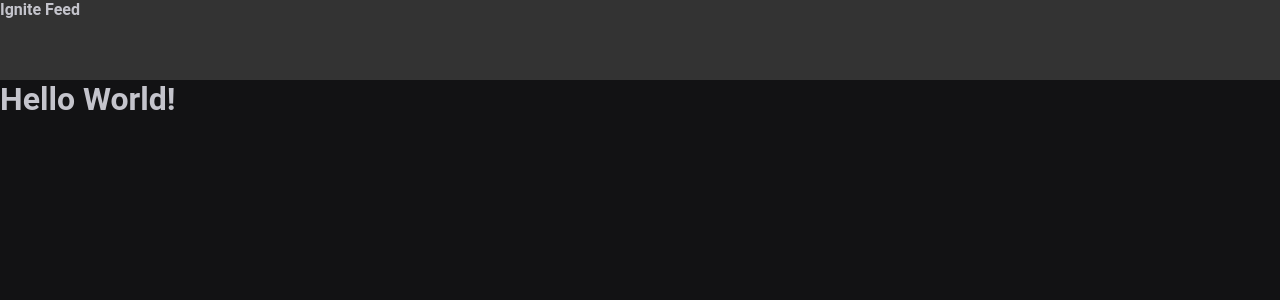
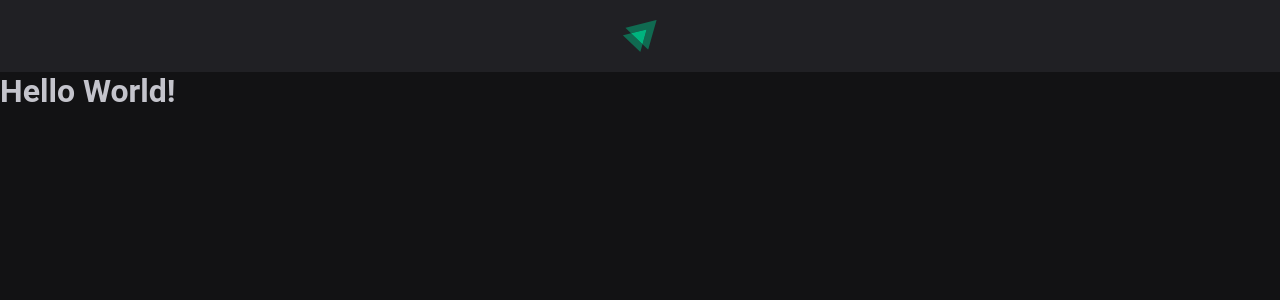
Before and after one commit to pedrolgarcia/ignite-feed, a React app: page / in a window 1280 px wide. Shown: the top 300 px of the page. Built offline with nearby package versions, Linux system fonts and the light colour scheme; the HTML template or start-up script is replaced by a standard one.

Commit message:
feat: header component

```diff
--- a/src/components/Header.jsx
+++ b/src/components/Header.jsx
@@ -1,9 +1,11 @@
 import styles from "./Header.module.css";
+
+import igniteLogo from "../assets/ignite-logo.svg";
 
 export function Header() {
   return (
     <header className={styles.header}>
-      <strong>Ignite Feed</strong>
+      <img src={igniteLogo} alt="Logotipo do Ignite" />
     </header>
   );
 }
--- a/src/components/Header.module.css
+++ b/src/components/Header.module.css
@@ -1,4 +1,11 @@
 .header {
-  background: #333;
-  height: 80px;
+  display: flex;
+  justify-content: center;
+
+  background: var(--gray-800);
+  padding: 1.25rem 0;
 }
+
+.header img {
+  height: 2rem;
+}
```
Also changed, not shown: src/assets/ignite-logo.svg (added).
